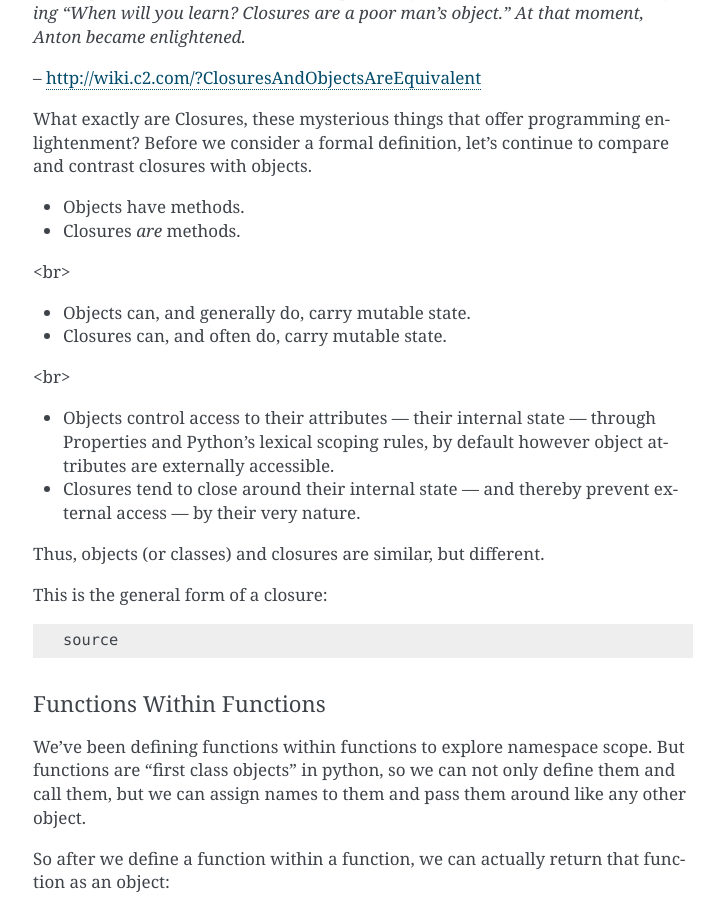
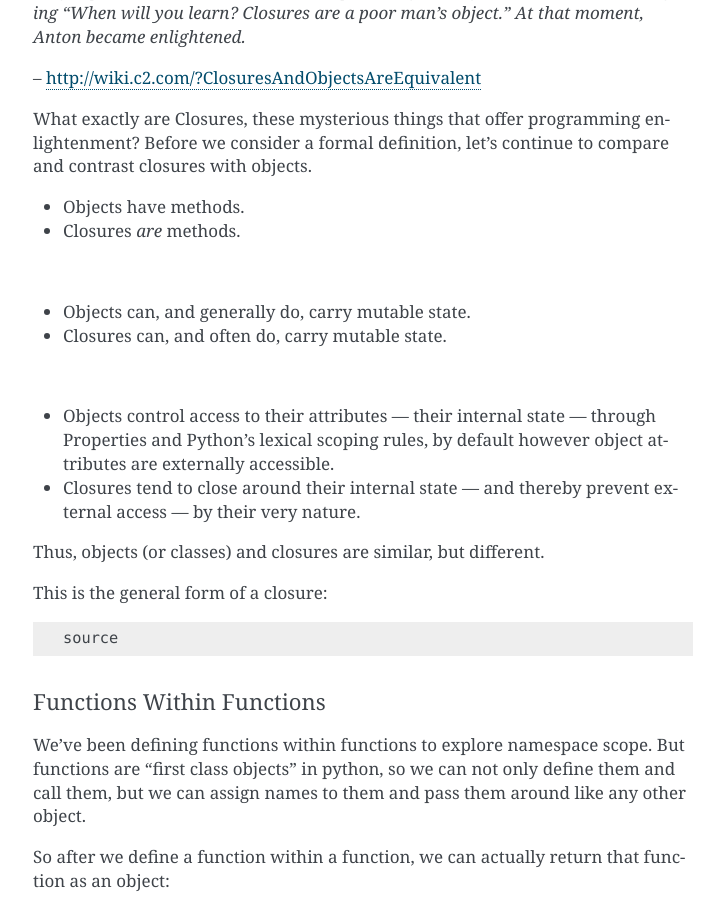
Before and after one commit to rriehle/FP3, a Sphinx documentation site: the page built from source/index.rst, in a window 1280 px wide and 900 px high, scrolled down 2033 px. Shown: the whole window, without its empty margins (387-1111 px from the left). Built offline with Sphinx 7.4.7, drawn with Linux system fonts in a browser that asks for light colours.

Commit message:
pagination

```diff
--- a/source/index.rst
+++ b/source/index.rst
@@ -102,12 +102,12 @@ What exactly are Closures, these mysterious things that offer programming enligh
 * Objects have methods.
 * Closures *are* methods.
 
-<br>
+|
 
 * Objects can, and generally do, carry mutable state.
 * Closures can, and often do, carry mutable state.
 
-<br>
+|
 
 * Objects control access to their attributes --- their internal state --- through Properties and Python's lexical scoping rules, by default however object attributes are externally accessible.
 * Closures tend to close around their internal state --- and thereby prevent external access --- by their very nature.
```
